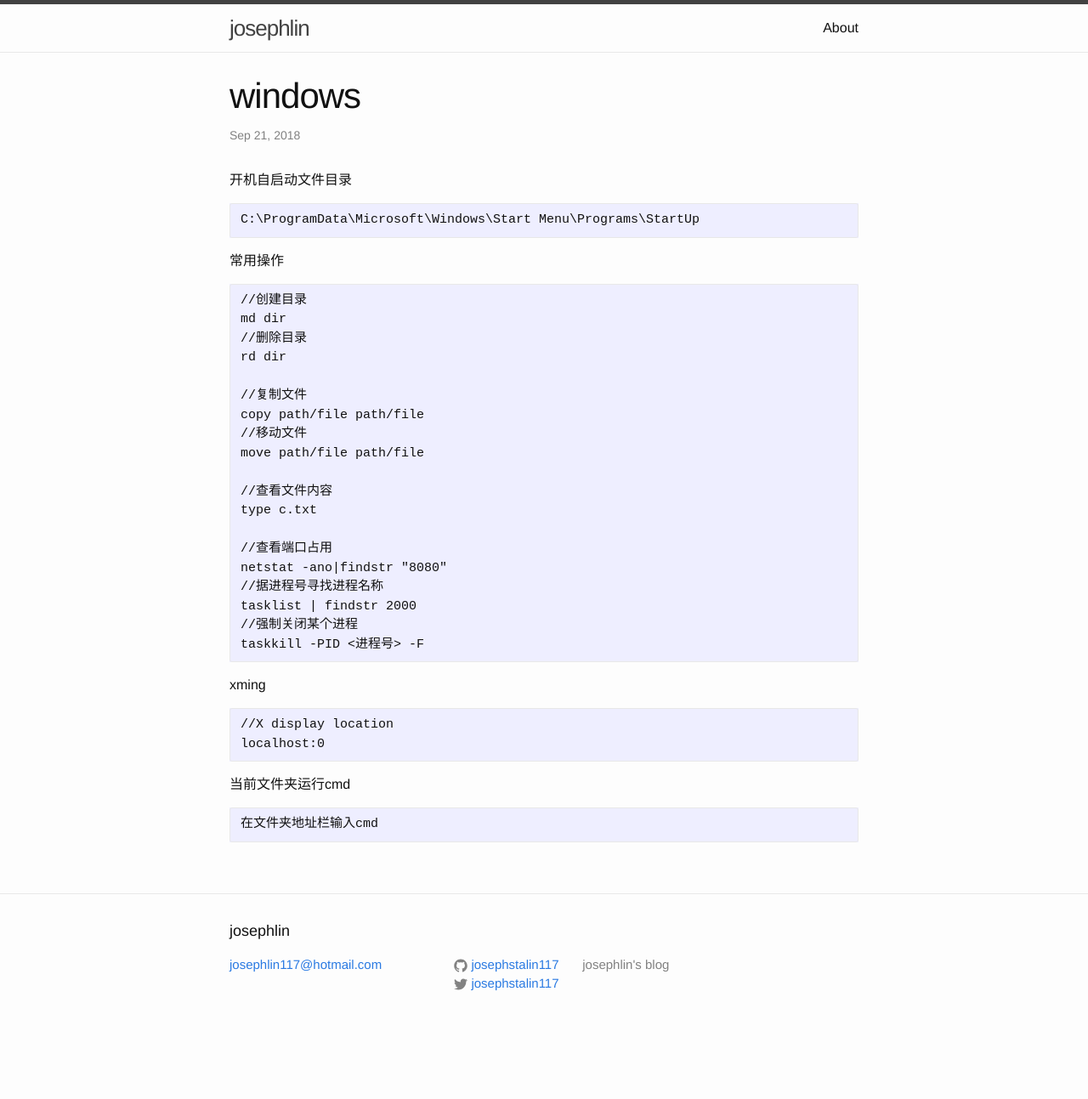
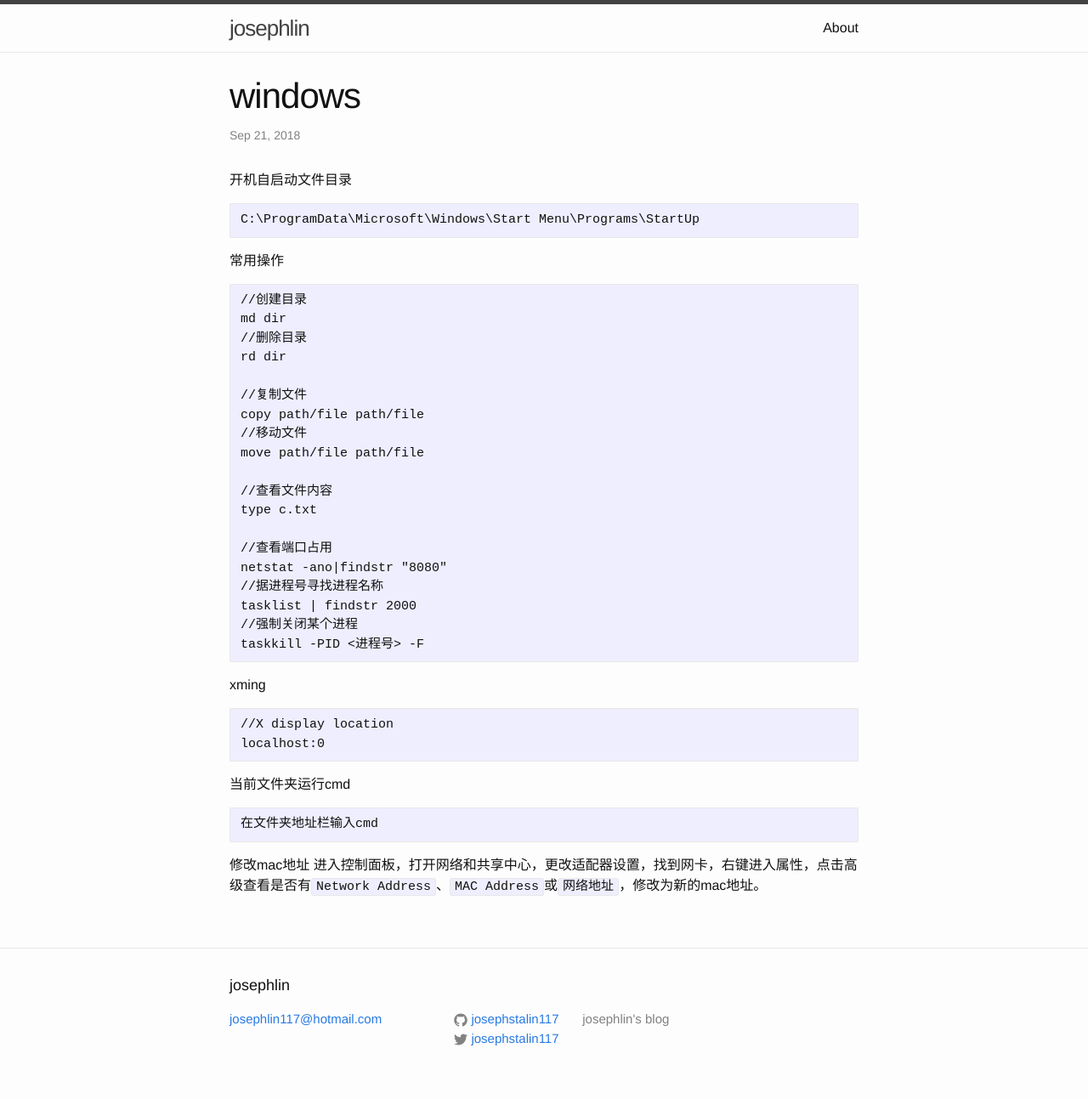
Before and after one commit to josephstalin117/josephstalin117.github.io, a Jekyll site: the page built from _posts/2018-9-21-windows.markdown, in a window 1280 px wide. Shown: the whole page at 85% size. Built offline with Jekyll 4.4.1, drawn with Linux system fonts in a browser that asks for light colours; before the commit the page ends 1229 px from its top, so only the background shows below that.

Commit message:
update win

````diff
--- a/_posts/2018-9-21-windows.markdown
+++ b/_posts/2018-9-21-windows.markdown
@@ -43,3 +43,6 @@ localhost:0
 ```
 在文件夹地址栏输入cmd
 ```
+
+修改mac地址
+进入控制面板，打开网络和共享中心，更改适配器设置，找到网卡，右键进入属性，点击高级查看是否有`Network Address`、`MAC Address`或`网络地址`，修改为新的mac地址。
````
